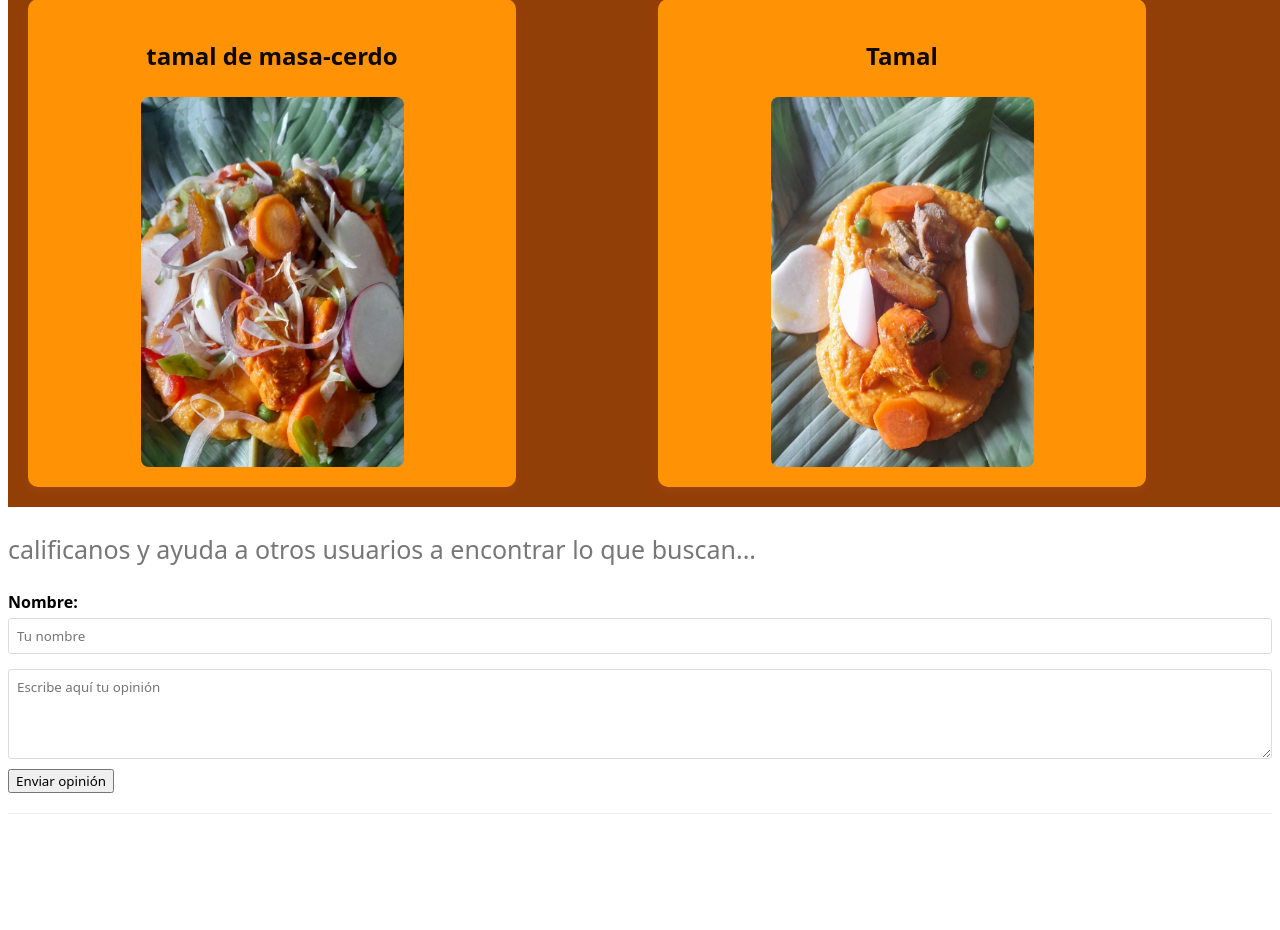
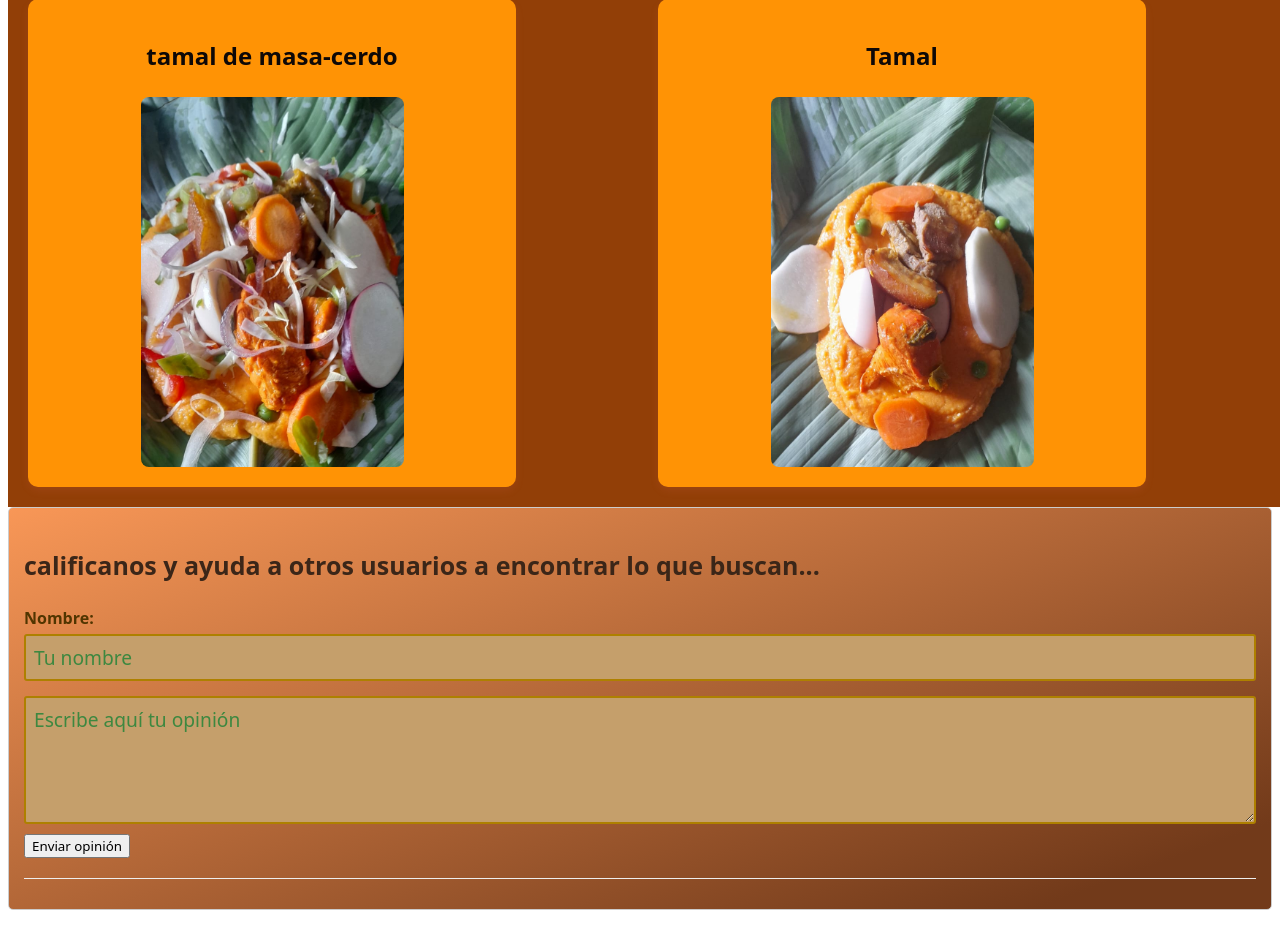
Before and after one commit to rog3rduvx1/proyecto, a Flask app: page / in a window 1280 px wide. Shown: the part 1749-2679 px from the top of the page. Before the commit the page ends 2563 px from the top, so only its background shows below. Run offline with Flask 3, Linux system fonts and the light colour scheme.

Commit message:
cambio en los estilos

```diff
--- a/assets/css/style.css
+++ b/assets/css/style.css
@@ -159,16 +159,19 @@ article{
     }
   }
 /* esta linea es el msj de ayuda*/
-  .opinion-seption{
+.opinio-seption{
     margin-bottom: 20px;
     padding: 15px;
     border: 1px solid #ccc;
     border-radius: 5px;
-    background-color: red;
+    background: linear-gradient(160deg, #f89757 , #723a1a 90%);
+    color: #513500;
 }
+
 .tooltip {
 font-size: 25px;
-color: #777;
+color: #3b2618;
+font-weight: bold;
 }
   /* aqui es el nombre usario msj*/
   label {
@@ -181,19 +184,22 @@ color: #777;
   input[type="text"],textarea {
     border-radius: 3px;
     box-sizing: border-box;
-    border: 1px solid #ddd;
     margin-bottom: 10px;
     padding: 8px;
     width: 100%;
+    background-color: #c59f6b;
+    outline: none;
+    border: 2px solid #ae8000;
+    color: #266f29;
+    font-size: 1.2rem;
+  }
+  input::placeholder,textarea::placeholder{
+    color: #3d8840  ;
+  }
+  input:focus,textarea:focus{
+    border-color: #371d02;
   }
 
-  #opinion-texto{
-    font-style: italic;
-    text-shadow: #bb523a;
-    font-family: Impact, Haettenschweiler, 'Arial Narrow Bold', sans-serif;
-    font-size: 15px;
-    resize: vertical;
-  }
   button [type="button"] {
     background-color: #007bff;
     border: none;
```
